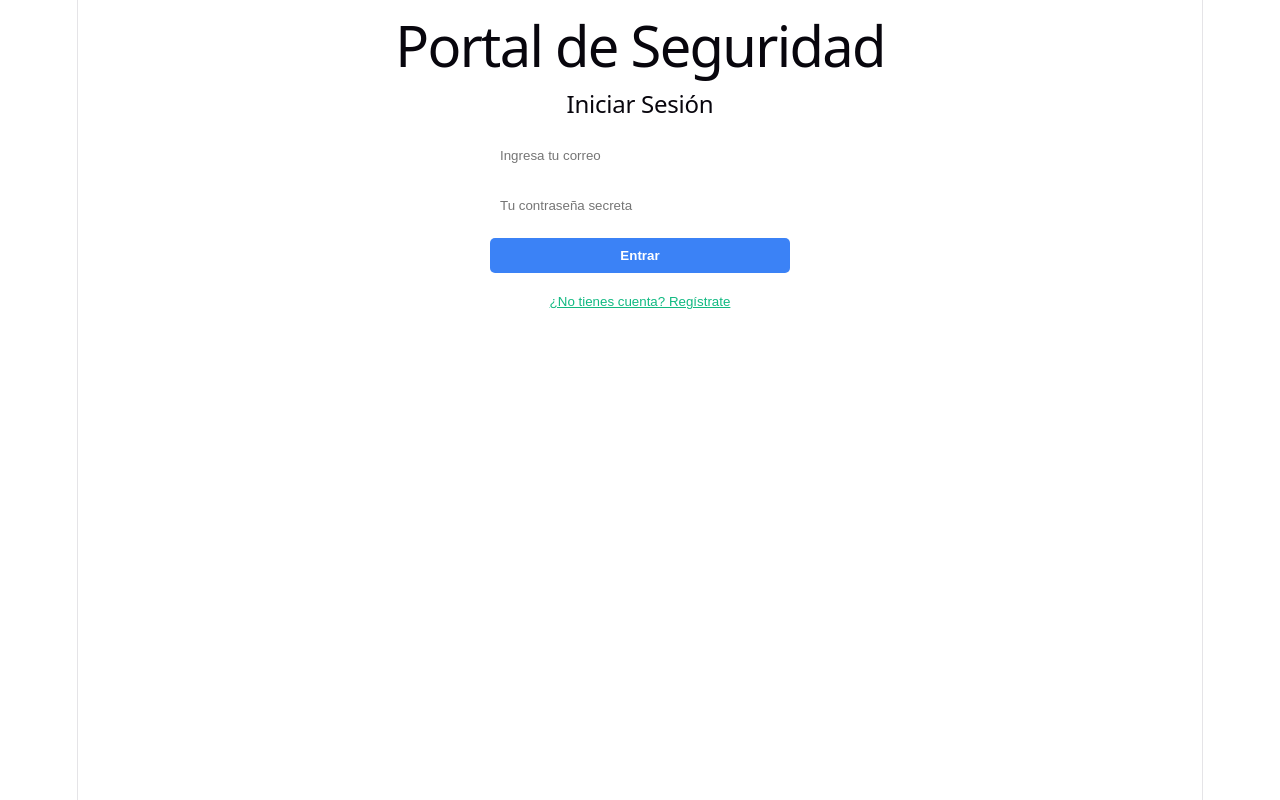
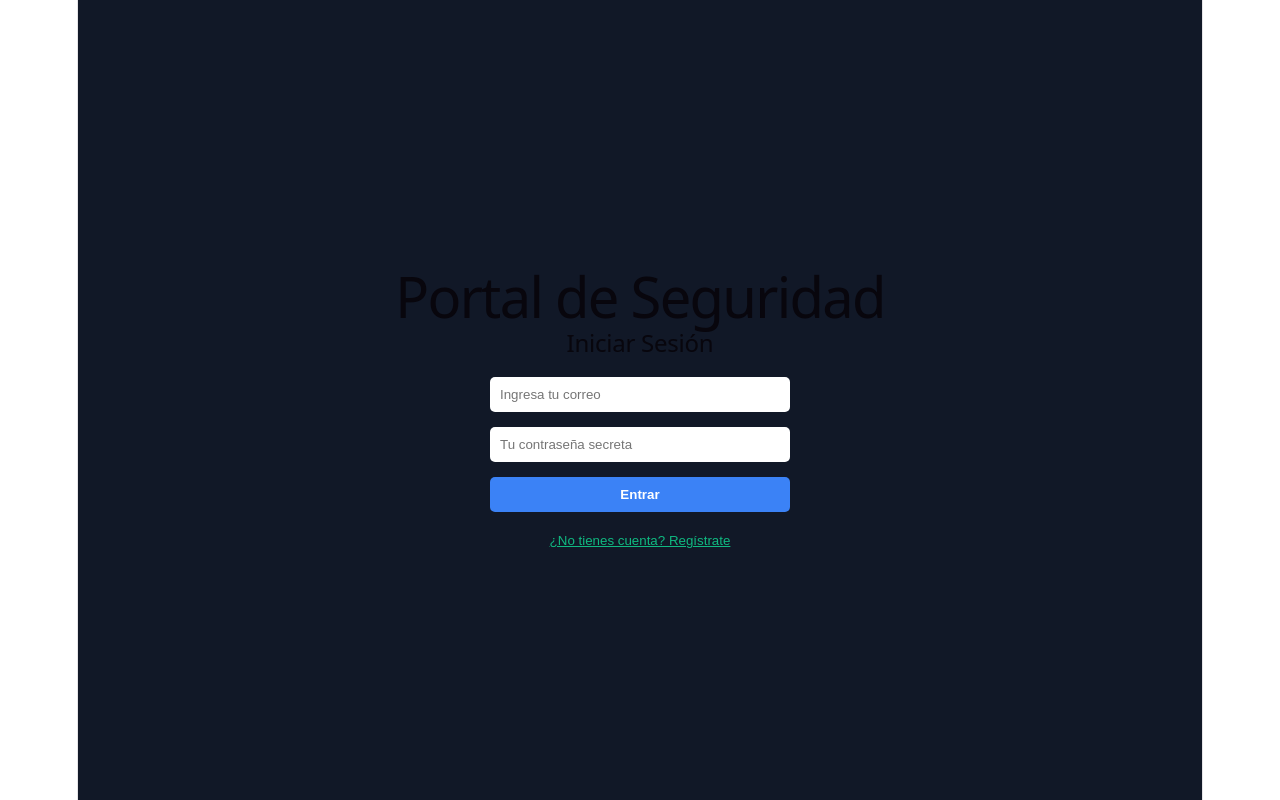
Before and after one commit to rrodriguezlorenzo07-prog/frontend-sistema-seguro, a React (Vite) app in the folder sistema-seguro/: page / in a window 1280 px wide. Built offline with nearby package versions, Linux system fonts and the light colour scheme.

Commit message:
Poner el formulario directamente en App.jsx

```diff
--- a/sistema-seguro/src/App.jsx
+++ b/sistema-seguro/src/App.jsx
@@ -2,8 +2,8 @@ import LoginForm from './components/LoginForm';
 
 export default function App() {
     return (
-        <div>
-            <h1>Portal de Seguridad</h1>
+        <div style={{ display: 'flex', flexDirection: 'column', alignItems: 'center', justifyContent: 'center', minHeight: '100vh', backgroundColor: '#111827', color: 'white', fontFamily: 'sans-serif' }}>
+            <h1 style={{ marginBottom: '20px' }}>Portal de Seguridad</h1>
             <LoginForm />
         </div>
     );
```
